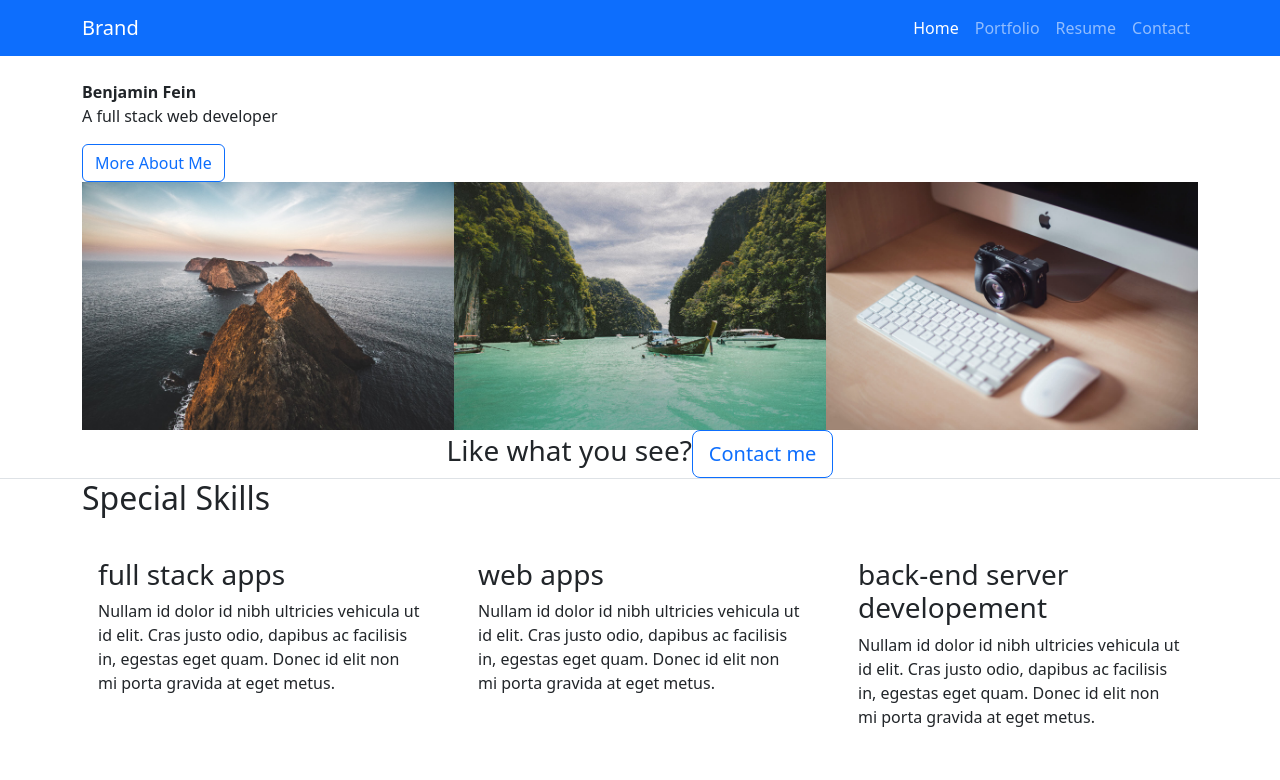
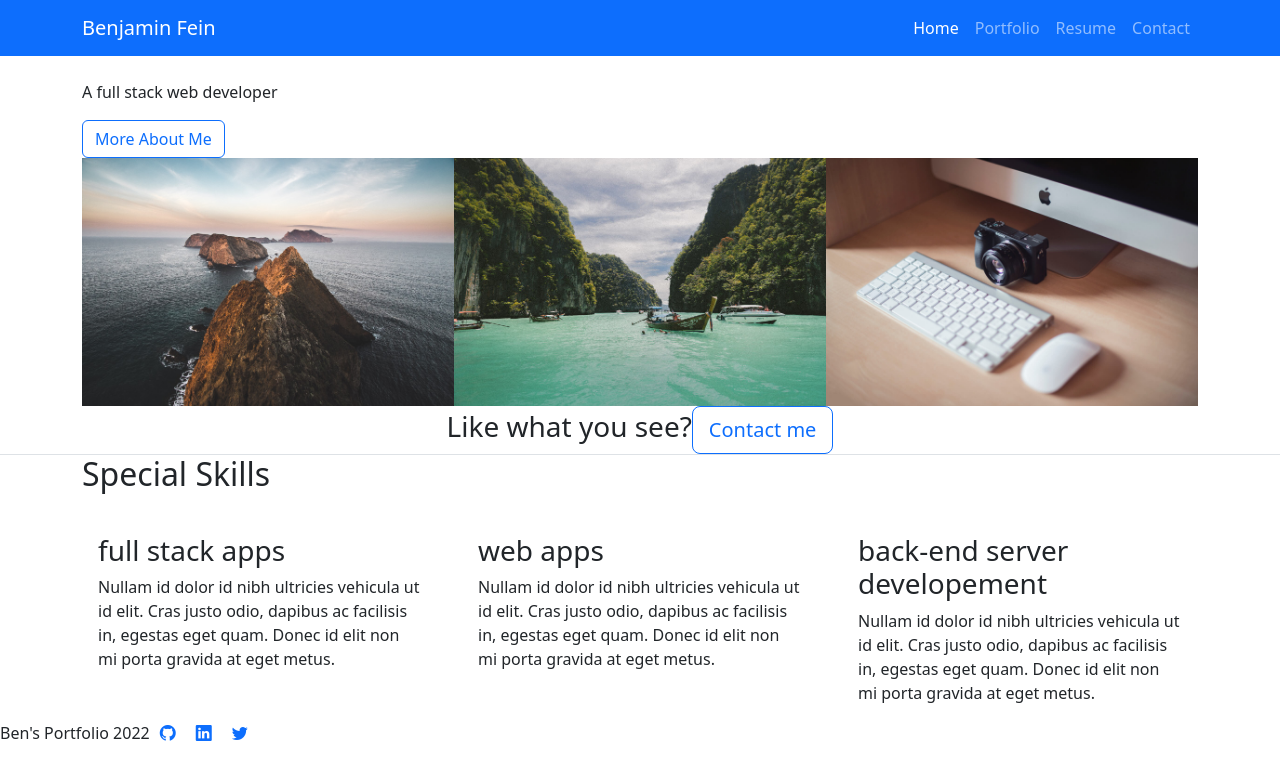
Before and after one commit to Bfunk54/bfunk54.github.io, a React (Create React App) app: page / in a window 1280 px wide. Shown: the top 780 px of the page. Built offline with nearby package versions, Linux system fonts and the light colour scheme.

Commit message:
finally got the footer working

```diff
--- a/package.json
+++ b/package.json
@@ -8,6 +8,7 @@
     "@testing-library/user-event": "^13.5.0",
     "axios": "^1.2.0",
     "bootstrap": "^5.2.3",
+    "bootstrap-icons": "^1.10.2",
     "dotenv": "^16.0.3",
     "react": "17.0.2",
     "react-dom": "17.0.2",
--- a/src/components/Footer.js
+++ b/src/components/Footer.js
@@ -0,0 +1,22 @@
+import React from 'react';
+
+function Footer() {
+  return (
+    <footer className="footer">
+        <span>Ben's Portfolio 2022</span>
+
+        <a style= {{padding: '10px'}} href="https://github.com/Bfunk54" target="_blank" rel="noreferrer">
+            <i className="bi bi-github"></i>
+        </a>
+
+        <a style= {{padding: '10px'}} href="https://www.linkedin.com/in/benjamin-fein-5b0b1b1b3/" target="_blank" rel="noreferrer">
+            <i className="bi bi-linkedin"></i>
+        </a>
+
+        <a style= {{padding: '10px'}} href="https://twitter.com/ben_fein" target="_blank" rel="noreferrer">
+            <i className="bi bi-twitter"></i>
+        </a>
+    </footer>
+    )};
+
+export default Footer;
--- a/src/components/Navigation.js
+++ b/src/components/Navigation.js
@@ -4,7 +4,7 @@ function Nav({ currentPage, handlePageChange }) {
   return (
     // 696eff  -- navbar color
     <nav className="navbar navbar-dark navbar-expand-lg fixed-top bg-primary portfolio-navbar gradient">
-        <div className="container"><a className="navbar-brand logo" href="#">Brand</a><button data-bs-toggle="collapse" className="navbar-toggler" data-bs-target="#navbarNav"><span className="visually-hidden">Toggle navigation</span><span className="navbar-toggler-icon"></span></button>
+        <div className="container"><a className="navbar-brand logo" href="#">Benjamin Fein</a><button data-bs-toggle="collapse" className="navbar-toggler" data-bs-target="#navbarNav"><span className="visually-hidden">Toggle navigation</span><span className="navbar-toggler-icon"></span></button>
             <div className="collapse navbar-collapse" id="navbarNav">
                 <ul className="navbar-nav ms-auto">
       <li className="nav-item">
--- a/src/components/PortfolioContainer.js
+++ b/src/components/PortfolioContainer.js
@@ -4,6 +4,7 @@ import Home from './pages/Home';
 import Portfolio from './pages/Portfolio';
 import Resume from './pages/Resume';
 import Contact from './pages/Contact';
+import Footer from './Footer';
 
 export default function PortfolioContainer() {
   const [currentPage, setCurrentPage] = useState('Home');
@@ -29,6 +30,7 @@ export default function PortfolioContainer() {
       <main style={{paddingTop: '80px'}}>
       {renderPage()}
       </main>
+      <Footer />
     </div>
   );
 }
--- a/src/components/pages/Home.js
+++ b/src/components/pages/Home.js
@@ -10,7 +10,7 @@ export default function Home() {
             <div className="container">
                 <div className="avatar" ></div>
                 <div className="about-me">
-                    <p><strong>Benjamin Fein</strong><br></br> A full stack web developer</p><a className="btn btn-outline-primary" role="button" href="#">More About Me</a>
+                    <p>A full stack web developer</p><a className="btn btn-outline-primary" role="button" href="#">More About Me</a>
                 </div>
             </div>
         </section>
--- a/src/index.js
+++ b/src/index.js
@@ -2,5 +2,6 @@ import React from 'react';
 import ReactDOM from 'react-dom';
 import App from './App';
 import 'bootstrap/dist/css/bootstrap.min.css';
+import 'bootstrap-icons/font/bootstrap-icons.css';
 
 ReactDOM.render(<App />, document.getElementById('root'));
```
Also changed, not shown: src/components/img/home/jate1.png (added), 1 other file (tests, documents, lock files or other folders).
